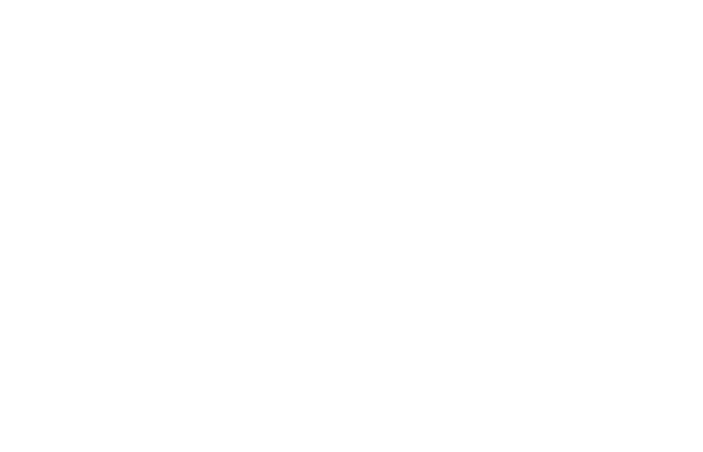
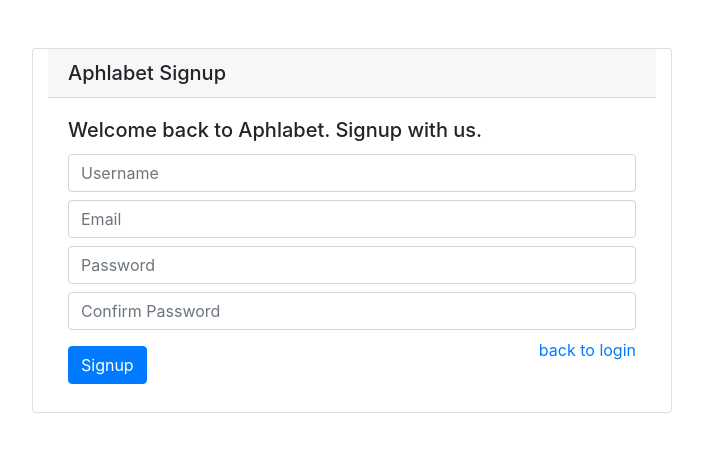
Before and after one commit to AnubhavUjjawal/Aphlabet, a Vue app: page /#/signup in a window 1280 px wide. Shown: the top 452 px of the page, without its empty margins (288-991 px from the left). Built offline with nearby package versions, Linux system fonts and the light colour scheme.

Commit message:
added some more components

```diff
--- a/src/router.js
+++ b/src/router.js
@@ -15,9 +15,19 @@
       component: Login
     },
     {
+      path: '/signup',
+      name: 'signup',
+      component: () => import('./views/Signup.vue')
+    },
+    {
+      path: '/forgotPassword',
+      name: 'forgotPassword',
+      component: () => import('./views/ForgotPassword.vue')
+    },
+    {
       path: '/home',
       name: 'home',
-      component: () => import(/* webpackChunkName: "Login" */ './views/Home.vue')
+      component: () => import('./views/Home.vue')
     },
     {
       path: '/about',
--- /dev/null
+++ b/src/views/ForgotPassword.vue
@@ -0,0 +1,26 @@
+<template>
+    <div class="login">
+        <div class="card mx-auto col-sm-12 col-md-6 my-5">
+            <h5 class="card-header">Aphlabet Forgot Password</h5>
+            <div class="card-body">
+                <h5 class="card-title">Enter your email id below. If it is registered, we will send a password reset link.</h5>
+                <input type="text" class="form-control my-2" placeholder="Email address" aria-label="Email Address" aria-describedby="basic-addon1">
+                <button @click="sendResetRequest" class="btn btn-primary my-2">Send Password reset request</button>
+                <router-link :to="{'name': 'login'}">
+                    <a href="#" class="float-right">back to login</a>
+                </router-link>
+            </div>
+        </div>
+    </div>
+</template>
+<script>
+// import router from '../router';
+export default {
+    name: 'ForgotPassword',
+    methods: {
+    sendResetRequest: function(){
+
+        }
+    }
+}
+</script>
--- a/src/views/Login.vue
+++ b/src/views/Login.vue
@@ -7,7 +7,12 @@
                 <input type="text" class="form-control my-2" placeholder="Username" aria-label="Username" aria-describedby="basic-addon1">
                 <input type="password" class="form-control my-2" placeholder="Password" aria-label="Password" aria-describedby="basic-addon2">
                 <button @click="loginAndNavigate" class="btn btn-primary my-2">Login</button>
-                <a href="#" class="float-right">forgot password?</a>
+                <router-link :to="{'name':'signup'}">
+                    <a href="#" class="float-right">signup with us.</a>
+                </router-link>
+                <router-link :to="{'name': 'forgotPassword'}">
+                    <a href="#" class="float-right mr-2"> forgot password?</a>
+                </router-link>
             </div>
         </div>
     </div>
--- /dev/null
+++ b/src/views/Signup.vue
@@ -0,0 +1,29 @@
+<template>
+    <div class="Signup">
+        <div class="card mx-auto col-sm-12 col-md-6 my-5">
+            <h5 class="card-header">Aphlabet Signup</h5>
+            <div class="card-body">
+                <h5 class="card-title">Welcome back to Aphlabet. Signup with us.</h5>
+                <input type="text" class="form-control my-2" placeholder="Username" aria-label="Username" aria-describedby="basic-addon1">
+                <input type="text" class="form-control my-2" placeholder="Email" aria-label="Email" aria-describedby="basic-addon1">
+                <input type="password" class="form-control my-2" placeholder="Password" aria-label="Password" aria-describedby="basic-addon2">
+                <input type="password" class="form-control my-2" placeholder="Confirm Password" aria-label="Confirm Password" aria-describedby="basic-addon2">
+                <button @click="loginAndNavigate" class="btn btn-primary my-2">Signup</button>
+                <router-link :to="{'name': 'login'}">
+                    <a href="#" class="float-right">back to login</a>
+                </router-link>
+            </div>
+        </div>
+    </div>
+</template>
+<script>
+import router from '../router';
+export default {
+    name: 'Signup',
+    methods: {
+    loginAndNavigate: function(){
+            router.push('home')
+        }
+    }
+}
+</script>
```
